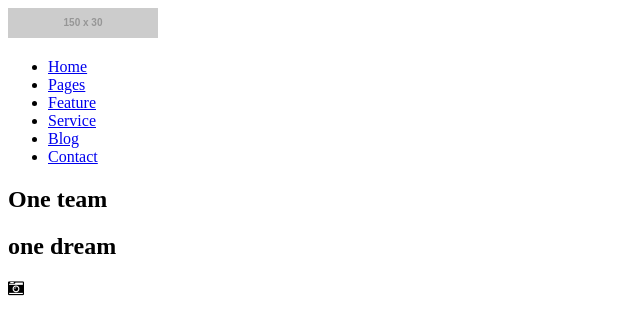
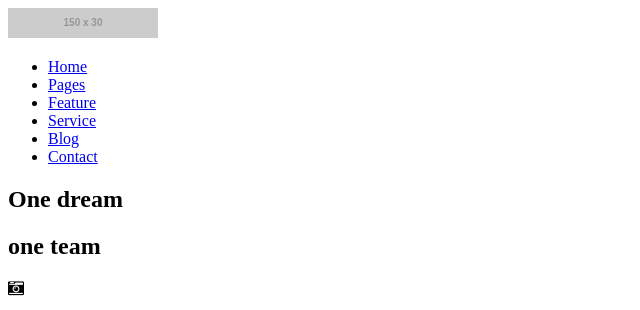
Before and after one commit to kris2485/nauka-gita, a plain HTML site: page index.html in a window 1280 px wide. Shown: the top 310 px of the page, 0-640 px from the left. Drawn offline with nearby package versions, Linux system fonts and the light colour scheme; files that its build step writes are made by us from their sources; placeholder pictures from the web are drawn by us.

Commit message:
Change h1 and h2 in section hero

```diff
--- a/index.html
+++ b/index.html
@@ -23,8 +23,8 @@
 		</header>
 		<section class="hero">
 			<div class="slogan">
-				<h1>One team</h1>
-				<h1>one dream</h1>
+				<h1>One dream</h1>
+				<h2>one team</h2>
 			</div>
 		</section>
 		<section class="benefits">
```
